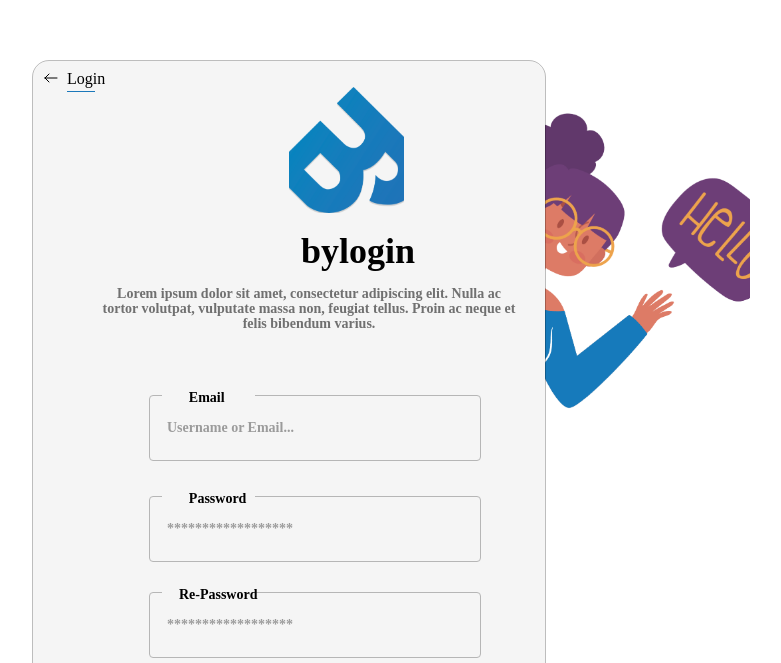
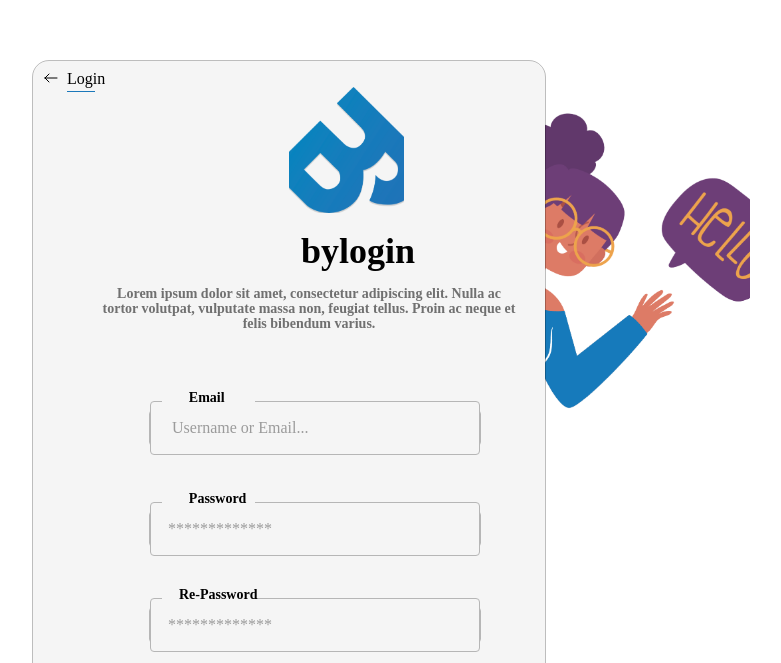
Before and after one commit to TruongTanNghia/Learn-Figma, a React (Vite) app: page /macbookpro16two in a window 1280 px wide. Shown: the part 137-800 px from the top of the page, without its empty margins (351-1132 px from the left). Built offline with nearby package versions, Linux system fonts and the light colour scheme.

Commit message:
fix: fix size

```diff
--- a/index.html
+++ b/index.html
@@ -2,7 +2,7 @@
 <html lang="en">
   <head>
     <meta charset="utf-8" />
-    <title>Test-2</title>
+    <title>Figma-Fontend</title>
     <meta name="viewport" content="width=device-width, initial-scale=1.0" />
     <meta name="theme-color" content="#000000" />
     <meta
--- a/src/pages/MacBookPro16One/index.jsx
+++ b/src/pages/MacBookPro16One/index.jsx
@@ -66,12 +66,11 @@ const MacBookPro16OnePage = () => {
               <div className="h-[73px] md:h-[89px] mt-[27px] relative w-full">
                 <div className="absolute bottom-[0] md:h-[62px] h-[66px] inset-x-[0] mx-auto w-full">
                   <div className="absolute bg-gray-100 border border-gray-400 border-solid flex flex-col h-max inset-[0] items-start justify-center m-auto p-[17px] rounded w-full">
-                    <Text
-                      className="my-[5px] text-center text-gray-500 text-sm"
+                  <input
+                      className="absolute bg-gray-100 border border-gray-400 border-solid flex flex-col h-max inset-[0] items-start justify-center m-auto p-[17px] rounded w-full"
                       size="txtSourceSansProSemiBold14Gray500"
-                    >
-                      Username or Email...
-                    </Text>
+                      placeholder=" Username or Email..."
+                    />
                   </div>
                   <div className="absolute bg-gray-100 h-[7px] left-[4%] top-[0] w-[28%]"></div>
                 </div>
@@ -85,12 +84,11 @@ const MacBookPro16OnePage = () => {
               <div className="h-[73px] md:h-[89px] mt-[27px] relative w-full">
                 <div className="absolute bottom-[0] md:h-[62px] h-[66px] inset-x-[0] mx-auto w-full">
                   <div className="absolute bg-gray-100 border border-gray-400 border-solid flex flex-col h-max inset-[0] items-start justify-center m-auto p-[17px] rounded w-full">
-                    <Text
-                      className="my-[5px] text-center text-gray-500 text-sm"
+                  <input
+                      className="absolute bg-gray-100 border border-gray-400 border-solid flex flex-col h-max inset-[0] items-start justify-center m-auto p-[17px] rounded w-full"
                       size="txtSourceSansProSemiBold14Gray500"
-                    >
-                      ******************
-                    </Text>
+                      placeholder="*************"
+                    />
                   </div>
                   <div className="absolute bg-gray-100 h-[7px] left-[4%] top-[0] w-[28%]"></div>
                 </div>
--- a/src/pages/MacBookPro16Two/index.jsx
+++ b/src/pages/MacBookPro16Two/index.jsx
@@ -61,13 +61,13 @@ const MacBookPro16TwoPage = () => {
               <div className="h-[73px] md:h-[90px] mt-7 relative w-full">
                 <div className="absolute bottom-[0] md:h-[62px] h-[66px] inset-x-[0] mx-auto w-full">
                   <div className="absolute bg-gray-100 border border-gray-400 border-solid flex flex-col h-max inset-[0] items-start justify-center m-auto p-[17px] rounded w-full">
-                    <Text
-                      className="my-[5px] text-center text-gray-500 text-sm"
+                  <input
+                      className="absolute bg-gray-100 border border-gray-400 border-solid flex flex-col h-max inset-[0] items-start justify-center m-auto p-[17px] rounded w-full"
                       size="txtSourceSansProSemiBold14Gray500"
-                    >
-                      Username or Email...
-                    </Text>
+                      placeholder=" Username or Email..."
+                    />
                   </div>
+
                   <div className="absolute bg-gray-100 h-[7px] left-[4%] top-[0] w-[28%]"></div>
                 </div>
                 <Text
@@ -80,12 +80,11 @@ const MacBookPro16TwoPage = () => {
               <div className="h-[73px] md:h-[90px] mt-7 relative w-full">
                 <div className="absolute bottom-[0] md:h-[62px] h-[66px] inset-x-[0] mx-auto w-full">
                   <div className="absolute bg-gray-100 border border-gray-400 border-solid flex flex-col h-max inset-[0] items-start justify-center m-auto p-[17px] rounded w-full">
-                    <Text
-                      className="my-[5px] text-center text-gray-500 text-sm"
+                  <input
+                      className="absolute bg-gray-100 border border-gray-400 border-solid flex flex-col h-max inset-[0] items-start justify-center m-auto p-[17px] rounded w-full"
                       size="txtSourceSansProSemiBold14Gray500"
-                    >
-                      ******************
-                    </Text>
+                      placeholder="*************"
+                    />
                   </div>
                   <div className="absolute bg-gray-100 h-[7px] left-[4%] top-[0] w-[28%]"></div>
                 </div>
@@ -99,12 +98,11 @@ const MacBookPro16TwoPage = () => {
               <div className="h-[73px] md:h-[85px] mt-[23px] relative w-full">
                 <div className="absolute bottom-[0] md:h-[62px] h-[66px] inset-x-[0] mx-auto w-full">
                   <div className="absolute bg-gray-100 border border-gray-400 border-solid flex flex-col h-max inset-[0] items-start justify-center m-auto p-[17px] rounded w-full">
-                    <Text
-                      className="my-[5px] text-center text-gray-500 text-sm"
+                  <input
+                      className="absolute bg-gray-100 border border-gray-400 border-solid flex flex-col h-max inset-[0] items-start justify-center m-auto p-[17px] rounded w-full"
                       size="txtSourceSansProSemiBold14Gray500"
-                    >
-                      ******************
-                    </Text>
+                      placeholder="*************"
+                    />
                   </div>
                   <div className="absolute bg-gray-100 h-[7px] left-[4%] top-[0] w-[28%]"></div>
                 </div>
```
Also changed, not shown: 1 other file (tests, documents, lock files or other folders).
